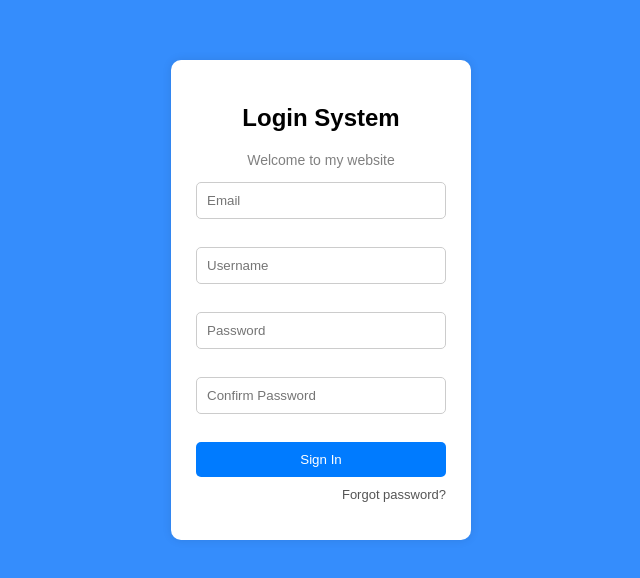
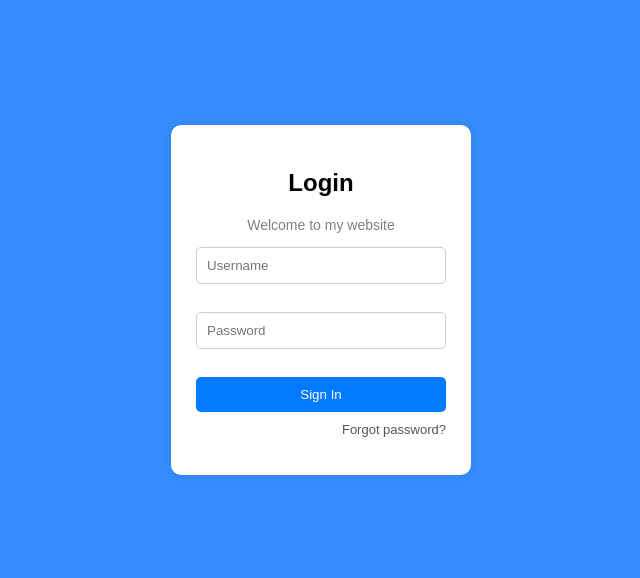
Before and after one commit to teeraphong123/web-learning, a plain HTML site: page index.html in a window 1280 px wide. Shown: the part 108-686 px from the top of the page, without its empty margins (319-959 px from the left). Drawn offline with Linux system fonts and the light colour scheme.

Commit message:
finish Edit Day2 Login UI

```diff
--- a/index.html
+++ b/index.html
@@ -2,16 +2,14 @@
 <html>
     <head>
         <title>My First Web</title>
-        <link rel="stylesheet" href="style.css"
+        <link rel="stylesheet" href="style.css">
     </head>
     <body>
         <form>
-            <h2>Login System</h2>
+            <h2>Login</h2>
             <p>Welcome to my website</p>
-            <input type="email" placeholder="Email"><br><br>
             <input type="text" placeholder="Username"><br><br>
             <input type="password" placeholder="Password"><br><br>
-            <input type="password" placeholder="Confirm Password"><br><br>
             <button>Sign In</button>
             <p class="forgot">Forgot password?</p>
         </form>
```
